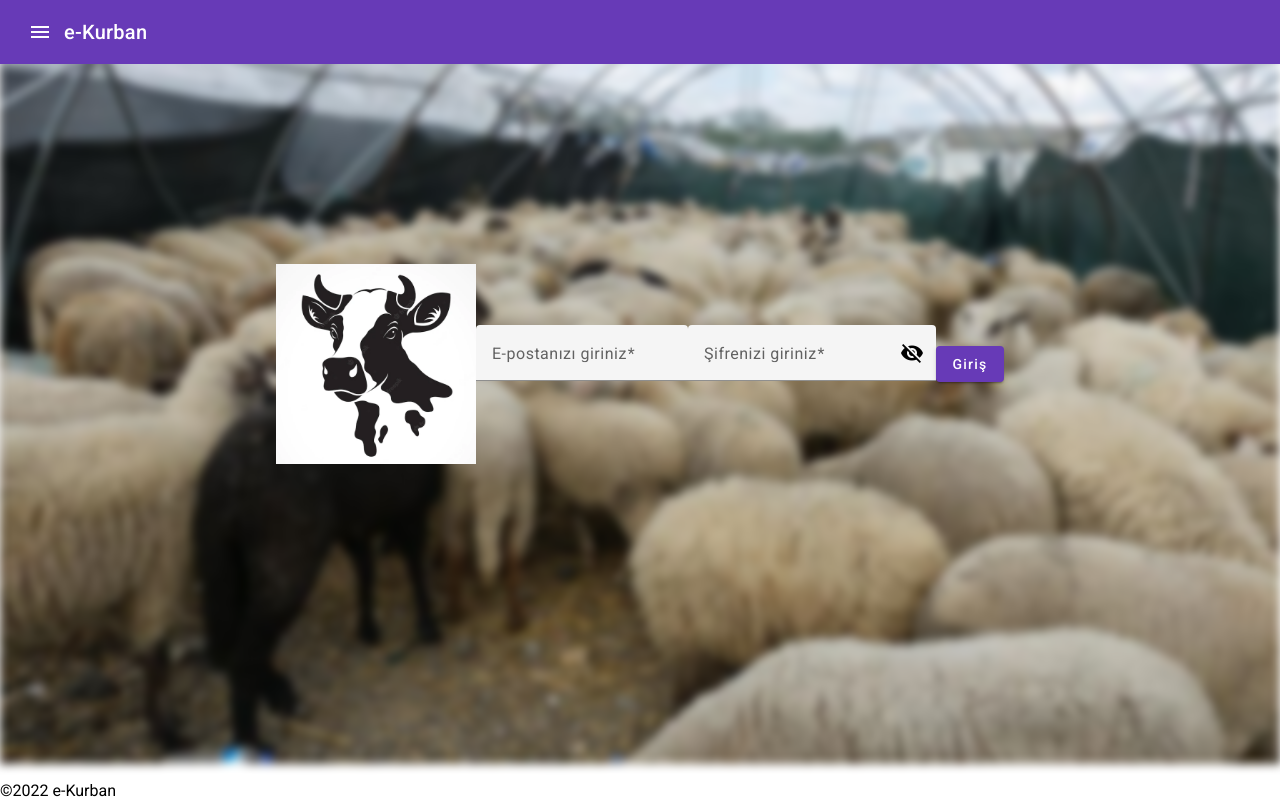
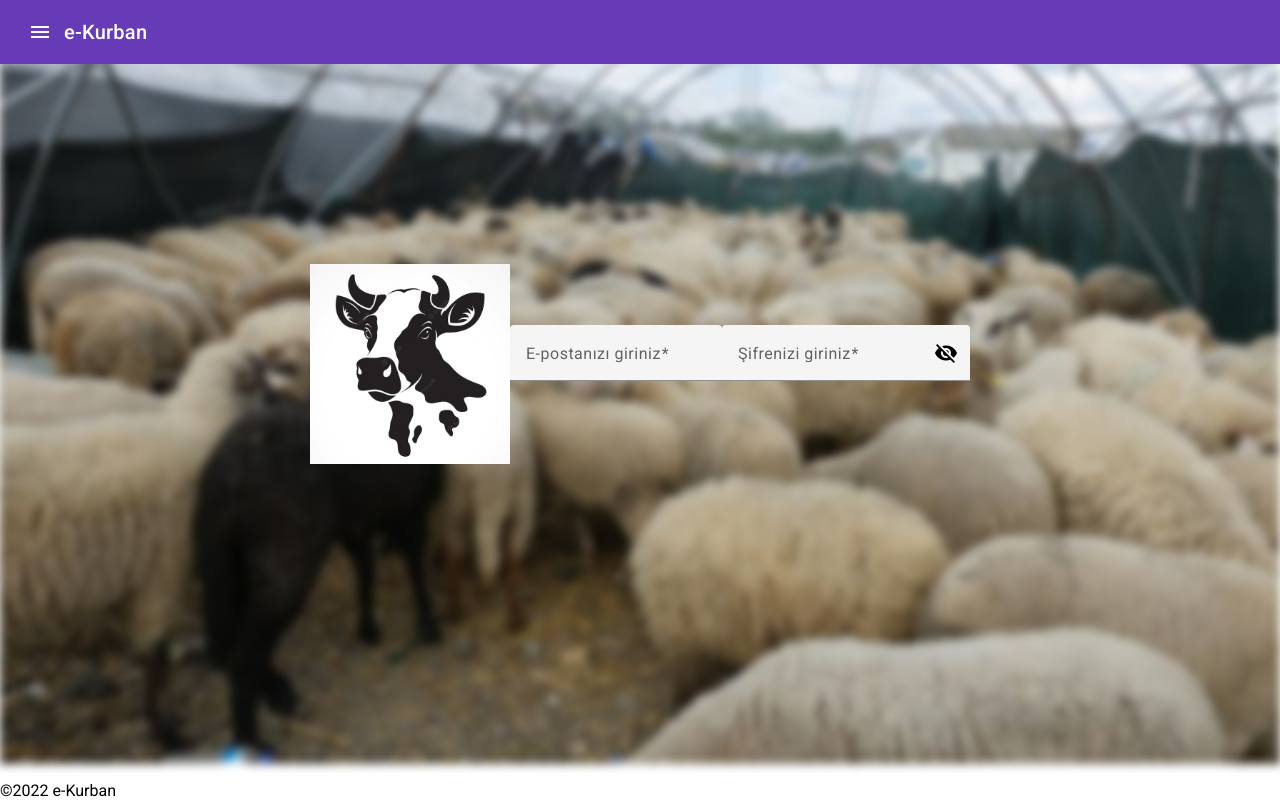
Before and after one commit to lanco0/e-kurban-web-app, an Angular app in the folder client/: page /giris in a window 1280 px wide. Built offline with nearby package versions, Linux system fonts and the light colour scheme.

Commit message:
login olurken uygun formatta girilmeyen eposta olursa giriş butonu gözükmeyen bir hale getirldi, sistemde kayıtlı kullanıcıların başarılı bir şekilde login olması sağlandı

```diff
--- a/client/src/app/components/giris/giris.component.html
+++ b/client/src/app/components/giris/giris.component.html
@@ -19,6 +19,6 @@
         </button>
     </mat-form-field>
 
-    <button (click)="giris()"  mat-raised-button color="primary">Giriş</button>
+    <button *ngIf="eposta.valid" (click)="giris()"  mat-raised-button color="primary">Giriş</button>
 </div>
 </section>
--- a/client/src/app/components/giris/giris.component.ts
+++ b/client/src/app/components/giris/giris.component.ts
@@ -38,8 +38,18 @@ export class GirisComponent {
     }
 
     public giris(): void {
-        this.authService.giris({"eposta": this.eposta.value, "sifre": this.sifre.value}).subscribe(currentUser => this.appComponent.currentUser = currentUser);
+        this.authService.giris({"eposta": this.eposta.value, "sifre": this.sifre.value})
+            .pipe().subscribe({
+            next: user => {
+                this.appComponent.currentUser = user;
+                this.router.navigate(['/anasayfa']);
+            },
+            error: error => {
+                alert("Kullanıcı adı veya şifre yanlış !")
+            }
+        });
+
         this.appComponent.isAuthenticated = true;
-        this.router.navigate(['/anasayfa']);
+
     }
 }
--- a/client/src/app/services/auth.service.ts
+++ b/client/src/app/services/auth.service.ts
@@ -20,10 +20,11 @@ export class AuthService {
     }
 
     giris(userLoginDto: { eposta: string | null; sifre: string | null }): Observable<User> {
-        // console.log(userLoginDto);
-        return this.http.post<User>(this.apiUrl + "giris", userLoginDto, this.httpOptions).pipe(
-            catchError(this.handleError<User>('loginUser'))
-        );
+        return this.http.post<User>(this.apiUrl + "giris", userLoginDto, this.httpOptions)
+            .pipe(map(user => {
+                    return user;
+                })
+            );
     }
 
     cikis(user: User | undefined): void {
```
